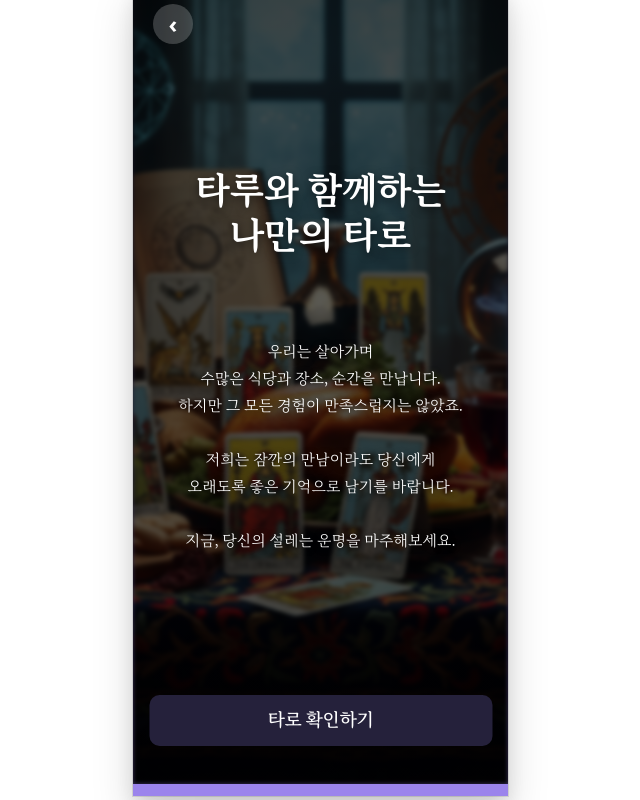
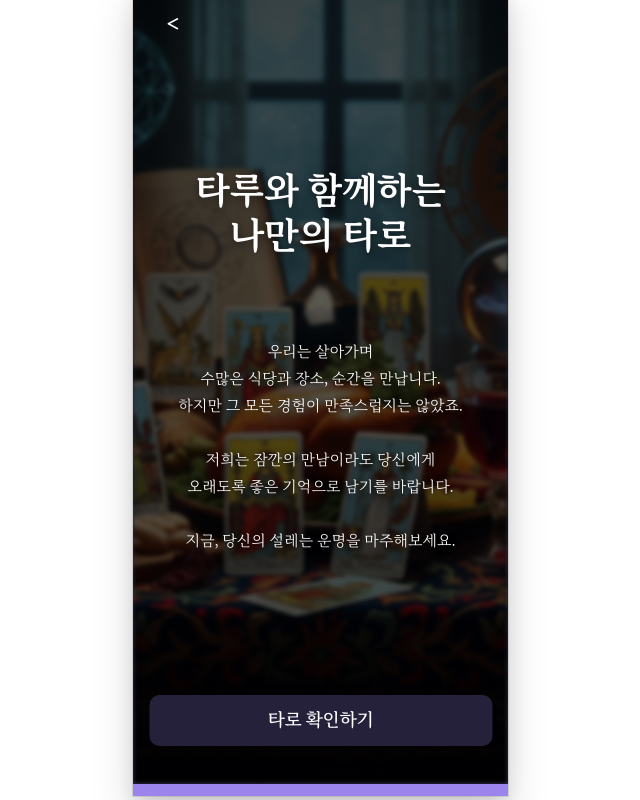
Before and after one commit to LikeLion-at-DGU/2025-hackerthon-6-taroute-frontend, a React (Vite) app: page /taro in a window 1280 px wide. Shown: the whole page, without its empty margins (320-960 px from the left). Built offline with nearby package versions, Linux system fonts and the light colour scheme; no server answers; the HTML template or start-up script is replaced by a standard one; a web font is replaced by a local one.

Commit message:
feat: 뒤로가기 버튼 및 홈 버튼 구현

```diff
--- a/src/components/taro/steps/ConfirmStep.jsx
+++ b/src/components/taro/steps/ConfirmStep.jsx
@@ -10,9 +10,44 @@ import {
   BackButton,
 } from '../styles/ConfirmStep.style.js'
 import taruSvg from '../../../assets/icons/taru.svg'
+import homeIcon from '../../../assets/icons/home.svg'
 import useTextAnimation from '../../../hooks/useTextAnimation'
+import { useNavigate } from 'react-router-dom'
+import styled from 'styled-components'
+
+const HomeButton = styled.button`
+  position: absolute;
+  top: 20px;
+  right: 20px;
+  width: 40px;
+  height: 40px;
+  background: transparent;
+  border: none;
+  border-radius: 50%;
+  cursor: pointer;
+  display: flex;
+  align-items: center;
+  justify-content: center;
+  transition: all 0.2s ease;
+
+  &:hover {
+    background: rgba(255, 255, 255, 0.1);
+    transform: scale(1.05);
+  }
+
+  &:active {
+    transform: scale(0.95);
+  }
+
+  img {
+    width: 18px;
+    height: 21px;
+    filter: brightness(0) invert(1);
+  }
+`;
 
 function ConfirmStep({ next, prev }) {
+  const navigate = useNavigate();
   const lines = [
     "질문에 답해줘서 고마워!",
     "너의 답변을 바탕으로 카드를 만들어볼게",
@@ -21,10 +56,17 @@ function ConfirmStep({ next, prev }) {
 
   const { displayText, isAnimating, showComplete, handleTextClick, alwaysShowArrow } = useTextAnimation(lines, next)
 
+  const handleGoHome = () => {
+    navigate('/');
+  };
+
   return (
     <Wrapper>
       <Overlay />
       <BackButton onClick={prev} />
+      <HomeButton onClick={handleGoHome}>
+        <img src={homeIcon} alt="홈" />
+      </HomeButton>
       <TaruMascot src={taruSvg} alt="타루" aria-label="타루" role="img" />
 
       <BubbleHeader>
--- a/src/components/taro/steps/ConsentStep.jsx
+++ b/src/components/taro/steps/ConsentStep.jsx
@@ -10,9 +10,44 @@ import {
   BackButton,
 } from '../styles/ConsentStep.style.js'
 import taruSvg from '../../../assets/icons/taru.svg'
+import homeIcon from '../../../assets/icons/home.svg'
 import useTextAnimation from '../../../hooks/useTextAnimation'
+import { useNavigate } from 'react-router-dom'
+import styled from 'styled-components'
+
+const HomeButton = styled.button`
+  position: absolute;
+  top: 20px;
+  right: 20px;
+  width: 40px;
+  height: 40px;
+  background: transparent;
+  border: none;
+  border-radius: 50%;
+  cursor: pointer;
+  display: flex;
+  align-items: center;
+  justify-content: center;
+  transition: all 0.2s ease;
+
+  &:hover {
+    background: rgba(255, 255, 255, 0.1);
+    transform: scale(1.05);
+  }
+
+  &:active {
+    transform: scale(0.95);
+  }
+
+  img {
+    width: 18px;
+    height: 21px;
+    filter: brightness(0) invert(1);
+  }
+`;
 
 function ConsentStep({ next, prev }) {
+  const navigate = useNavigate();
   console.log('ConsentStep rendered with next:', next, 'prev:', prev)
 
   const lines = [
@@ -24,10 +59,17 @@ function ConsentStep({ next, prev }) {
 
   const { displayText, isAnimating, showComplete, handleTextClick, alwaysShowArrow } = useTextAnimation(lines, next)
 
+  const handleGoHome = () => {
+    navigate('/');
+  };
+
   return (
     <Wrapper>
       <Overlay />
       <BackButton onClick={prev} />
+      <HomeButton onClick={handleGoHome}>
+        <img src={homeIcon} alt="홈" />
+      </HomeButton>
       <TaruMascot src={taruSvg} alt="타루" aria-label="타루" role="img" />
 
       <BubbleHeader>
--- a/src/components/taro/steps/GoStep.jsx
+++ b/src/components/taro/steps/GoStep.jsx
@@ -1,4 +1,5 @@
 import { useEffect } from 'react'
+import { useNavigate } from 'react-router-dom'
 import {
     Wrapper,
     Background,
@@ -12,13 +13,15 @@ import {
 import taruIcon from '../../../assets/icons/ResultTaru.svg'
 
 function GoStep({ next }) {
-    // 최소 1초는 보여주고 다음 단계로 이동
+    const navigate = useNavigate()
+
+    // 최소 1초는 보여주고 TaroResult 페이지로 이동
     useEffect(() => {
         const t = setTimeout(() => {
-            if (typeof next === 'function') next()
-        }, 1000)
+            navigate('/taro/result')
+        }, 500)
         return () => clearTimeout(t)
-    }, [next])
+    }, [navigate])
 
     return (
         <Wrapper>
--- a/src/components/taro/steps/ReadyStep.jsx
+++ b/src/components/taro/steps/ReadyStep.jsx
@@ -1,5 +1,4 @@
 import { useEffect } from 'react'
-import { useNavigate } from 'react-router-dom'
 import {
   Wrapper,
   Background,
@@ -13,15 +12,13 @@ import {
 import taruIcon from '../../../assets/icons/ReadTaru.svg'
 
 function ReadyStep({ next, prev }) {
-  const navigate = useNavigate()
-
-  // 해석중에서 2초 후 TaroResult 페이지로 이동하는 타이머
+  // 해석중에서 2초 후 GoStep으로 이동하는 타이머
   useEffect(() => {
     const timer = setTimeout(() => {
-      navigate('/taro/result')
+      if (typeof next === 'function') next()
     }, 2000)
     return () => clearTimeout(timer)
-  }, [navigate])
+  }, [next])
 
   return (
     <Wrapper>
--- a/src/components/taro/steps/ResultStep.jsx
+++ b/src/components/taro/steps/ResultStep.jsx
@@ -283,6 +283,29 @@ function ResultStep({ prev, goTo }) {
       {detailIndex !== null && cards[detailIndex] && !cards[detailIndex].isRetry && (
         <DetailOverlay onClick={closeDetail}>
           <DetailCard onClick={(e) => e.stopPropagation()} bg={detailCardBg}>
+            {/* 뒤로가기 버튼 추가 */}
+            <div style={{
+              position: 'absolute',
+              top: '20px',
+              left: '20px',
+              zIndex: 10,
+              cursor: 'pointer',
+              background: 'rgba(0,0,0,0.5)',
+              borderRadius: '50%',
+              width: '40px',
+              height: '40px',
+              display: 'flex',
+              alignItems: 'center',
+              justifyContent: 'center',
+              color: 'white',
+              fontSize: '20px'
+            }} onClick={(e) => {
+              e.stopPropagation()
+              closeDetail()
+            }}>
+              ←
+            </div>
+
             <DetailInner>
               <DetailImage src={cards[detailIndex].img} alt={cards[detailIndex].title} />
               <DetailTitle>{cards[detailIndex].title}</DetailTitle>
--- a/src/components/taro/styles/ConfirmStep.style.js
+++ b/src/components/taro/styles/ConfirmStep.style.js
@@ -24,23 +24,29 @@ export const BackButton = styled.button`
   left: 20px;
   width: 40px;
   height: 40px;
+  background: transparent;
+  border: none;
   border-radius: 50%;
-  background: rgba(255, 255, 255, 0.2);
-  border: none;
   cursor: pointer;
   display: flex;
   align-items: center;
   justify-content: center;
-  z-index: 10000;
+  transition: all 0.2s ease;
 
   &:hover {
-    background: rgba(255, 255, 255, 0.3);
+    background: rgba(255, 255, 255, 0.1);
+    transform: scale(1.05);
+  }
+
+  &:active {
+    transform: scale(0.95);
   }
 
   &::before {
-    content: "‹";
+    content: "<";
     color: #FFFFFF;
     font-size: 24px;
     font-weight: bold;
+    line-height: 1;
   }
 `;
--- a/src/components/taro/styles/ConsentStep.style.js
+++ b/src/components/taro/styles/ConsentStep.style.js
@@ -24,23 +24,29 @@ export const BackButton = styled.button`
   left: 20px;
   width: 40px;
   height: 40px;
+  background: transparent;
+  border: none;
   border-radius: 50%;
-  background: rgba(255, 255, 255, 0.2);
-  border: none;
   cursor: pointer;
   display: flex;
   align-items: center;
   justify-content: center;
-  z-index: 10000;
+  transition: all 0.2s ease;
 
   &:hover {
-    background: rgba(255, 255, 255, 0.3);
+    background: rgba(255, 255, 255, 0.1);
+    transform: scale(1.05);
+  }
+
+  &:active {
+    transform: scale(0.95);
   }
 
   &::before {
-    content: "‹";
+    content: "<";
     color: #FFFFFF;
     font-size: 24px;
     font-weight: bold;
+    line-height: 1;
   }
 `;
--- a/src/components/taro/styles/IntroStep.styles.js
+++ b/src/components/taro/styles/IntroStep.styles.js
@@ -95,23 +95,30 @@ export const BackButton = styled.button`
   left: 20px;
   width: 40px;
   height: 40px;
+  background: transparent;
+  border: none;
   border-radius: 50%;
-  background: rgba(255, 255, 255, 0.2);
-  border: none;
   cursor: pointer;
   display: flex;
   align-items: center;
   justify-content: center;
-  z-index: 10000;
+  transition: all 0.2s ease;
 
   &:hover {
-    background: rgba(255, 255, 255, 0.3);
+    background: rgba(255, 255, 255, 0.1);
+    transform: scale(1.05);
+  }
+
+  &:active {
+    transform: scale(0.95);
   }
 
   &::before {
-    content: "‹";
+    content: "<";
     color: #FFFFFF;
+    font-family: MaruBuriOTF;
     font-size: 24px;
     font-weight: bold;
+    line-height: 1;
   }
 `;
--- a/src/components/taro/styles/QuestionStep.style.js
+++ b/src/components/taro/styles/QuestionStep.style.js
@@ -111,23 +111,29 @@ export const BackButton = styled.button`
   left: 20px;
   width: 40px;
   height: 40px;
+  background: transparent;
+  border: none;
   border-radius: 50%;
-  background: rgba(255, 255, 255, 0.2);
-  border: none;
   cursor: pointer;
   display: flex;
   align-items: center;
   justify-content: center;
-  z-index: 10000;
+  transition: all 0.2s ease;
 
   &:hover {
-    background: rgba(255, 255, 255, 0.3);
+    background: rgba(255, 255, 255, 0.1);
+    transform: scale(1.05);
+  }
+
+  &:active {
+    transform: scale(0.95);
   }
 
   &::before {
-    content: "‹";
+    content: "<";
     color: #FFFFFF;
     font-size: 24px;
     font-weight: bold;
+    line-height: 1;
   }
 `;
--- a/src/pages/Taro.jsx
+++ b/src/pages/Taro.jsx
@@ -8,6 +8,7 @@ import ConfirmStep from '../components/taro/steps/ConfirmStep.jsx'
 import ShuffleStep from '../components/taro/steps/ShuffleStep.jsx'
 import SpreadStep from '../components/taro/steps/SpreadStep.jsx'
 import ReadyStep from '../components/taro/steps/ReadyStep.jsx'
+import GoStep from '../components/taro/steps/GoStep.jsx'
 
 const stepComponents = [
   IntroStep,
@@ -18,6 +19,7 @@ const stepComponents = [
   ShuffleStep,
   SpreadStep,
   ReadyStep,
+  GoStep,
 ]
 
 function Taro() {
```
